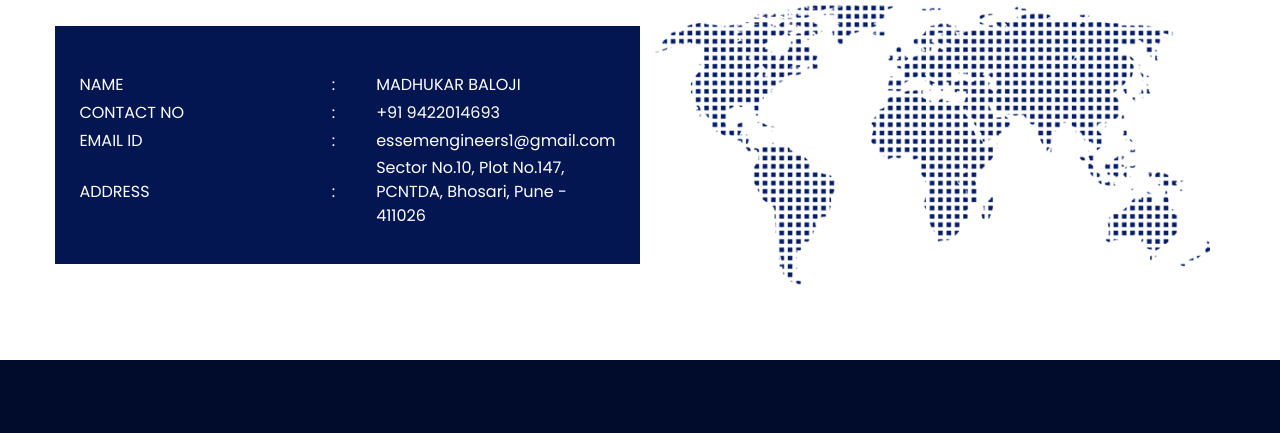
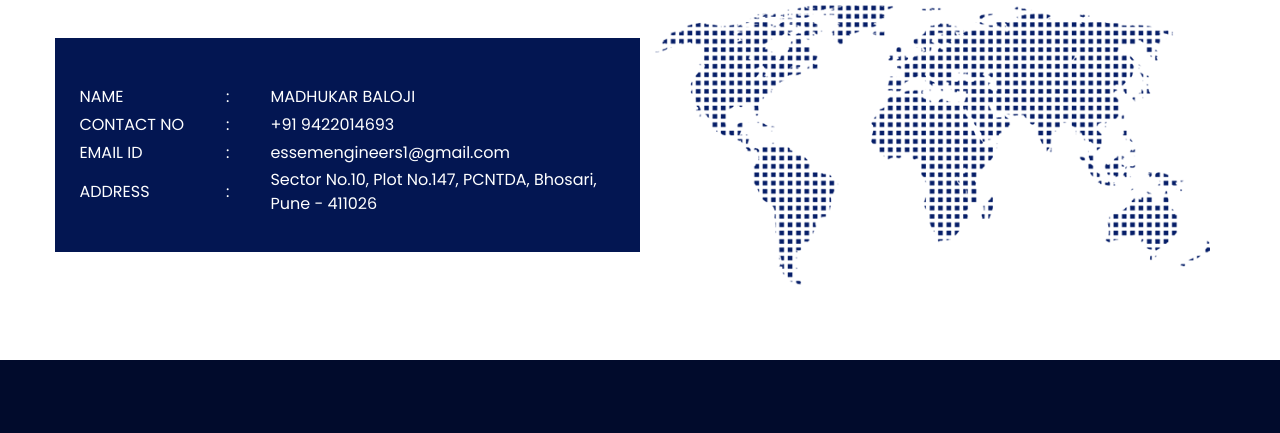
Before and after one commit to monicaa98/essemengineers, a plain HTML site: page index.html in a window 1280 px wide. Shown: the part 3176-3609 px from the top of the page. Drawn offline with Linux system fonts and the light colour scheme.

Commit message:
Update index.html

```diff
--- a/index.html
+++ b/index.html
@@ -370,7 +370,7 @@
 						<td>MADHUKAR BALOJI</td>
 					</tr>
 					<tr>
-						<td style="width: 70%;">CONTACT NO</td>
+						<td style="width: 20%;">CONTACT NO</td>
 						<td class="tdClass">:</td>
 						<td>+91 9422014693</td>
 					</tr>
```
